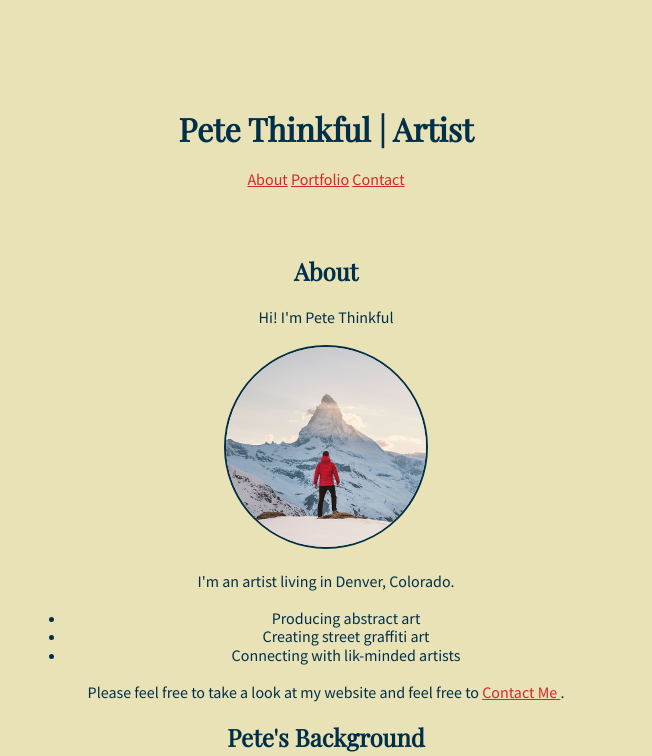
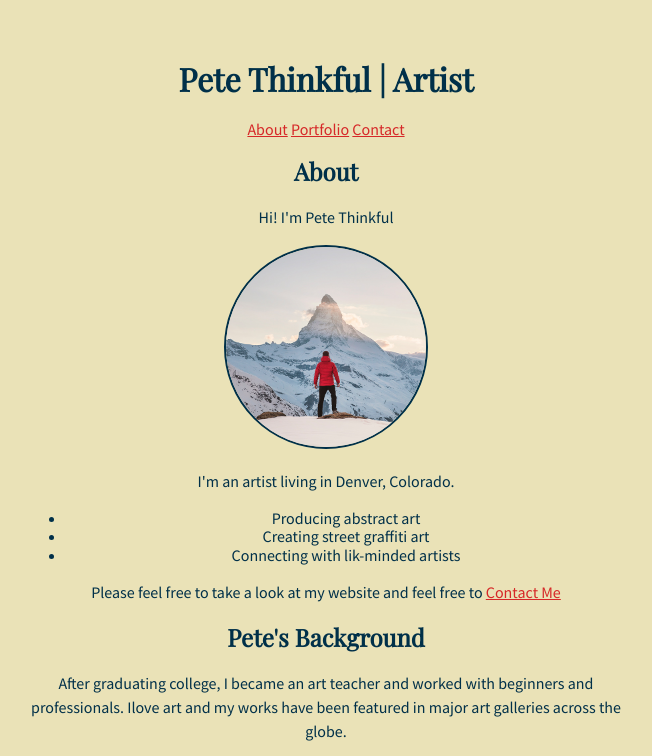
Before and after one commit to Rawwebd/firstsite, a plain HTML site: page index.html in a window 1280 px wide. Shown: the top 756 px of the page, without its empty margins (314-966 px from the left). Drawn offline with nearby package versions, Linux system fonts and the light colour scheme.

Commit message:
Update index.html

```diff
--- a/index.html
+++ b/index.html
@@ -12,8 +12,7 @@
 
 <body>
 
-  <header>
-    <article>
+
       <div>
       <nav>
         <h1>Pete Thinkful | Artist</h1>
@@ -24,7 +23,6 @@
        </div>
     </article>
   </header>
-
    <!-- TODO: Add About section here -->
 
 <main>
@@ -45,15 +43,13 @@
     <p> I'm an artist living in Denver, Colorado.</p>
 
     <ul>
-  <list-style-position-inside>
+
 <li> Producing abstract art </li>
 <li> Creating street graffiti art</li>
 <li> Connecting with lik-minded artists</li>
-    </list-style-position-inside>
+
     </ul>
-<p> Please feel free to take a look at my website and feel free to <a href="Contact Me"> Contact Me
-      </a>.</p>
-
+<p> Please feel free to take a look at my website and feel free to <a href="#contactme">Contact Me</a>
       <h2> Pete's Background </h2>
 
     <p> After graduating college, I became an art teacher and worked with beginners and professionals. Ilove art and my works have been featured in major art galleries across the globe. </p>
@@ -112,18 +108,19 @@
 
 
 
-    <p> Edison bulb single-orgin coffee snackwave, actually ennui locavore shabby chic forge. </p>
+    <p> Edison bulb single-orgin coffee snackwave, actually ennui locavore shabby chic forge </p>
         </div>
 </main>
 
       <hr>
-<div>
+
       <!-- TODO: Add Contact section here -->
-    <article id="Contact">
+
 
     <h2> Contact </h2>
     <P> I'd love to hear from you! Please feel free to contact or follow me: </P>
-    </article>
+
+
 <div>
   <ol>
 <li><a href="LinkedIn"> LiknkedIn
```
